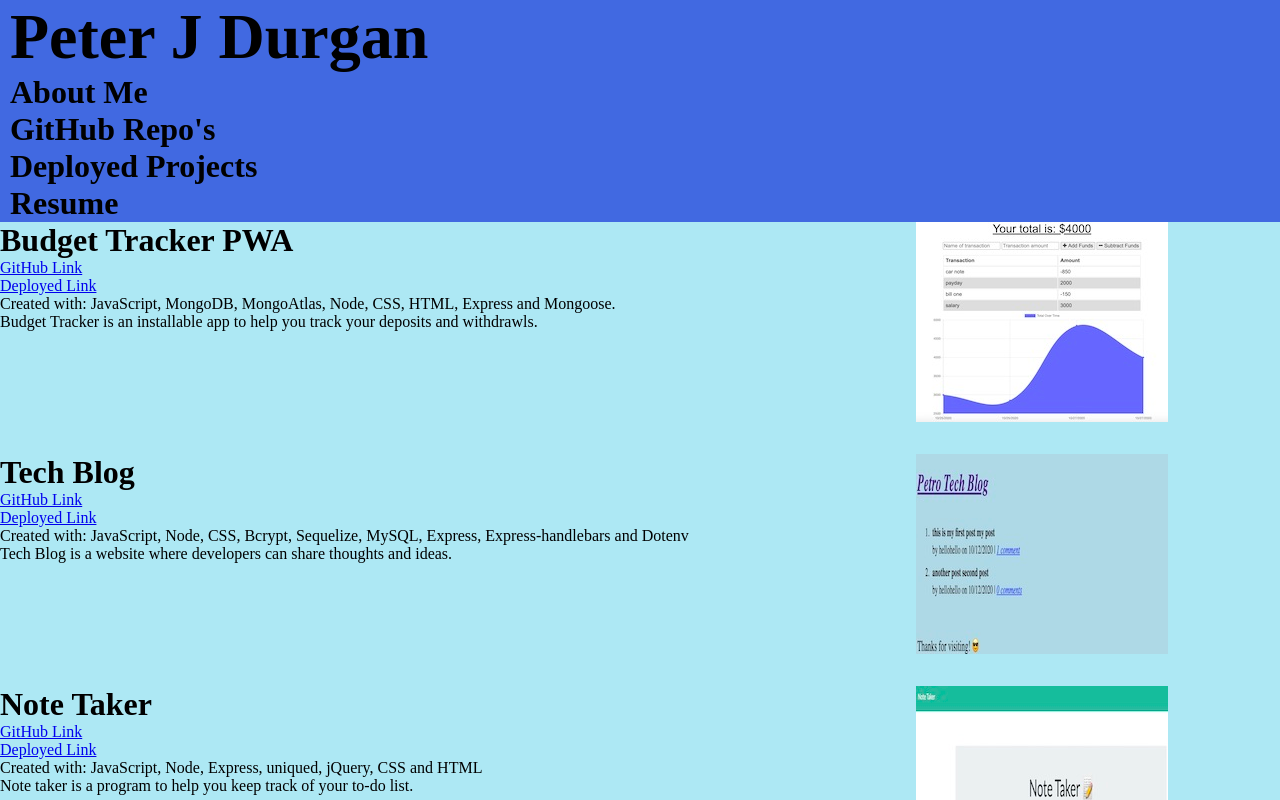
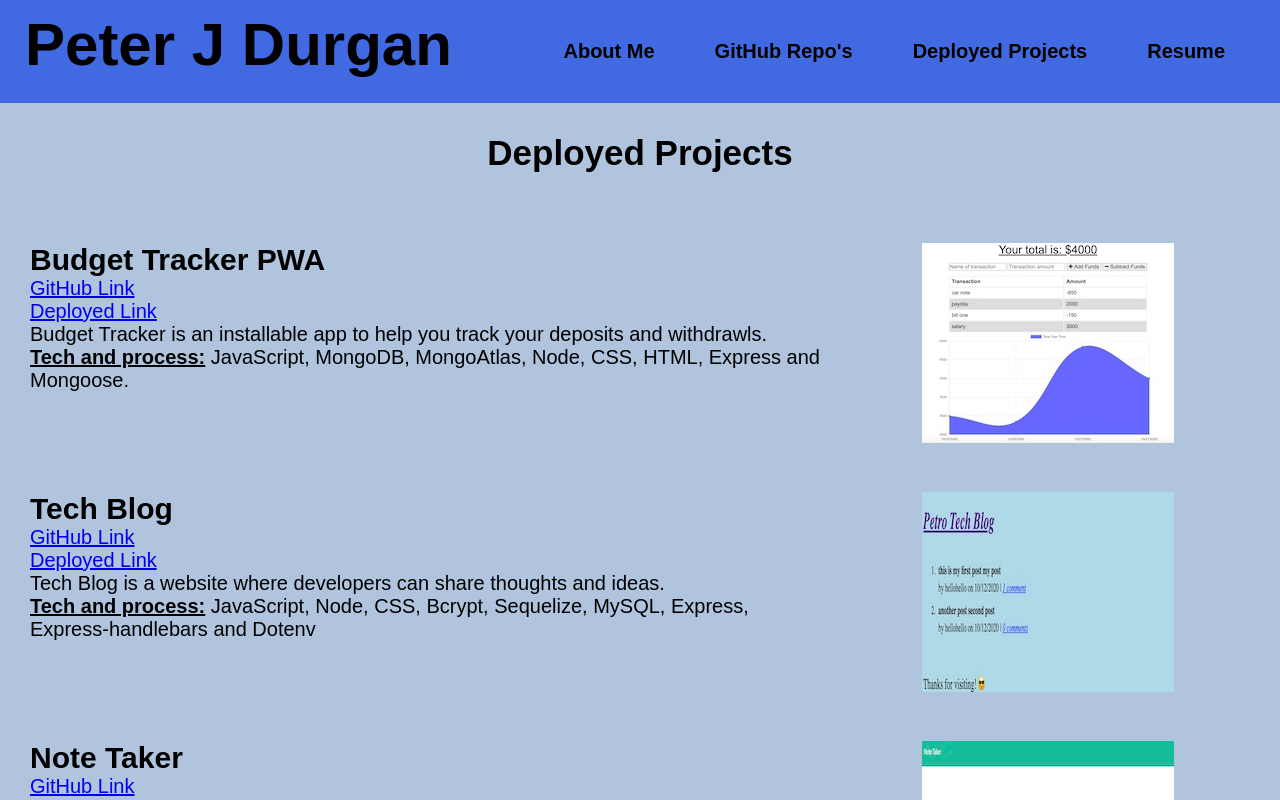
Before and after one commit to durganp1/pd-portfolio, a React (Create React App) app: page / in a window 1280 px wide. Both pictures are taken after a click on the element "Deployed Projects". Shown: the top 800 px of the page. Built offline with nearby package versions, Linux system fonts and the light colour scheme.

Commit message:
added css

```diff
--- a/src/App.js
+++ b/src/App.js
@@ -28,9 +28,6 @@ function App() {
         pageSelected = {pageSelected}
         setPageSelected = {setPageSelected}
         ></Header>
-        {/* <Nav
-
-        ></Nav> */}
       </header>
       <main className = 'main-body'>
         <SinglePage currentSection = {currentSection}></SinglePage>
--- a/src/components/Portfolio/index.js
+++ b/src/components/DeployedProjects/index.js
@@ -75,6 +75,7 @@ function DeployedProjects() {
 
     return (
         <div>
+            <h2>Deployed Projects</h2>
             <ul>
                 {projects.map((project) => (
 
@@ -87,9 +88,9 @@ function DeployedProjects() {
                             <br></br>
                             <a href = {project.deployedLink} target = '_blank' rel = 'noreferrer'>Deployed Link</a>
                             <br></br>
-                        <span className = 'project-stack'>Created with: {project.stack}</span>
+                            <span className = 'project-description'>{project.description}</span>
                             <br></br>
-                        <span className = 'project-description'>{project.description}</span>
+                            <span className = 'project-stack'><strong>Tech and process:</strong> {project.stack}</span>
                         </div>
 
                         <div className = 'background-container'>
--- a/src/components/Github/index.js
+++ b/src/components/Github/index.js
@@ -142,14 +142,15 @@ function GitHub() {
 
     return (
         <div>
+            <h2>GitHub Repo's</h2>
             <ul>
                 {repos.map((repo) => (
-                    <li className = '' key = {repo.title} >
-                        <div>
-                            <span>{repo.title}</span>
-                            <a href = {repo.githubLink} target = '_blank' rel = 'noreferrer'>GitHub Link</a>
-                            <span>Created with: {repo.stack}</span>
-                            <span>{repo.description}</span>
+                    <li className = 'github-li' key = {repo.title} >
+                        <div className = 'github-div'>
+                            <span className = 'repo-title'>{repo.title}</span><br></br>
+                            <a href = {repo.githubLink} target = '_blank' rel = 'noreferrer'>GitHub Link</a><br></br>
+                            <span>{repo.description}</span><br></br>
+                            <span><strong>Tech and process: </strong>{repo.stack}</span>
                         </div>
                     </li>
                 ))}
--- a/src/components/Header/index.js
+++ b/src/components/Header/index.js
@@ -20,7 +20,7 @@ function Header(props) {
             <nav>
                 <ul>
                     {sections.map((page) => (
-                        <li className = 'nav' key = {page.name} style = {{cursor: "grabbing"}}>
+                        <li className = 'nav-li' key = {page.name} style = {{cursor: "grabbing"}}>
                             <span onClick = {() => {setCurrentSection(page)}}>
                                 {page.name}
                             </span>
--- a/src/components/Nav/index.js
+++ b/src/components/Nav/index.js
@@ -1,32 +1,32 @@
 
 
-import React, {useEffect} from 'react';
+// import React, {useEffect} from 'react';
 
-function Nav(props) {
+// function Nav(props) {
 
-    const {
-        sections = [],
-        currentSection,
-        setCurrentSection
-    } = props;
+//     const {
+//         sections = [],
+//         currentSection,
+//         setCurrentSection
+//     } = props;
 
-    useEffect(() => {
-        document.title = (currentSection.name)
-    }, [currentSection]);
+//     useEffect(() => {
+//         document.title = (currentSection.name)
+//     }, [currentSection]);
 
-    return (
-        <nav>
-            <ul>
-                {sections.map((page) => (
-                    <li className = 'nav' key = {page.name} style = {{cursor: "grabbing"}}>
-                        <span onClick = {() => {setCurrentSection(page)}}>
-                            {page.name}
-                        </span>
-                    </li>
-                ))}
-            </ul>
-        </nav>
-    );
-}
+//     return (
+//         <nav>
+//             <ul>
+//                 {sections.map((page) => (
+//                     <li className = 'nav' key = {page.name} style = {{cursor: "grabbing"}}>
+//                         <span onClick = {() => {setCurrentSection(page)}}>
+//                             {page.name}
+//                         </span>
+//                     </li>
+//                 ))}
+//             </ul>
+//         </nav>
+//     );
+// }
 
-export default Nav;
+// export default Nav;
--- a/src/components/Resume/index.js
+++ b/src/components/Resume/index.js
@@ -89,16 +89,17 @@ function Resume() {
 
     return (
        <section>
+           <h2>Resume</h2>
            <div className = 'resume-head'>
            <h1>Peter J. Durgan</h1>
            <h3>Round Lake Beach, Illinois  60073</h3>
             <h3>Home 847-548-0775 {' '} Cell 224-944-3210</h3>
             <h3>durganp1@gmail.com</h3>
             <p>
-                <a href = 'https://www.linkedin.com/in/peter-durgan'>Resume</a>
+                {/* <a href = 'https://www.linkedin.com/in/peter-durgan'>Resume</a> */}
             </p>
             </div>
-            <div>
+            <div className = 'job-div'>
                 <ul>
                     {experience.map((job) => (
                         <li className = 'job' key = {job.company}>
@@ -114,7 +115,7 @@ function Resume() {
                     ))}
                 </ul>
             </div>
-            <div>
+            <div className = 'skills-div'>
                 <h3>Technical Skills</h3>
                 <ul>
                     <li>HTML</li>
@@ -135,7 +136,7 @@ function Resume() {
                     <li>REST</li>
                 </ul>
             </div>
-            <div>
+            <div className = 'skills-div'>
                 <h3>Skills / Honors</h3>
                 <ul>
                     <li>ALDP - Advanced Leadership Development Program - Aramark</li>
--- a/src/components/SinglePage/index.js
+++ b/src/components/SinglePage/index.js
@@ -3,7 +3,7 @@
 import React from 'react';
 import About from '../About';
 import Contact from '../Github';
-import DeployedProjects from '../Portfolio';
+import DeployedProjects from '../DeployedProjects';
 import Resume from '../Resume';
 
 const SinglePage = (page) => {
--- a/src/index.css
+++ b/src/index.css
@@ -7,57 +7,125 @@
 }
 
 body {
-  font-family: cursive;
+  font-family: Arial, Helvetica, sans-serif;
 }
 
-.container {
-
-}
-
+/* Header and Nav Start */
 .header-container {
   background-color: royalblue;
 }
 
 .header {
-  font-size: 2rem;
+  font-size: 30px;
   font-weight: bold;
   min-height: 60px;
-  padding-left: 10px;
+  padding: 10px 25px;
+  display: flex;
+  justify-content: space-between;
+  flex-wrap: wrap;
+}
+
+.header nav ul {
+  display: flex;
+}
+
+.nav-li {
+  list-style-type: none;
+  padding: 30px;
+  font-size: 20px;
+}
+
+.nav-li:hover{
+  text-decoration: underline;
 }
 
 .main-body {
-  background-color: rgba(173, 232, 244);
+  background-color: lightsteelblue;
   min-height: 900px;
+  padding-bottom: 40px;
 }
 
-
-
-.aboutText {
-  font-size: 1rem;
+.main-body h2 {
+  text-align: center;
+  font-size: 35px;
+  padding: 30px;
 }
 
-.aboutSection{
+/* About and Contact Start */
+.about-section{
   padding: 20px;
 }
 
-.profileImg {
+.contact-section{
   padding: 20px;
 }
 
+.about-text {
+  font-size: 25px;
+}
+
+.about-section div {
+  display: flex;
+  flex-wrap: wrap;
+  justify-content: space-around;
+  align-items: center;
+}
+
+.about-section div img {
+  width: 300px;
+  height: 300px;
+  margin: 30px;
+}
+
+.about-text::first-letter{
+  font-weight: bold;
+  font-size: 1.3em;
+}
+
+/* GitHub Start */
+.github-div {
+  margin-left: 50px;
+}
+
+.github-li {
+  margin: 0 10px 0 10px;
+  font-size: 20px;
+  padding-top: 40px;
+}
+
+strong {
+  font-weight: bold;
+  text-decoration: underline;
+}
+
+.repo-title {
+  font-size: 30px;
+}
+
+.github-li div a:hover {
+  color: red;
+}
+
+/* Deployed Projects Start */
 .project-container {
   display: flex;
   flex-wrap: nowrap;
   list-style-type: none;
-  margin-bottom: 2rem;
-  height: 200px;
+  margin: 40px 20px;
+  font-size: 20px;
+  align-items: flex-start;
 }
 
 .project-text {
-  width: 70%;
+  width: 65%;
+  margin: 0 10px 60px 10px;
+  font-size: 20px;
+
 }
 
 .background-container {
-  width: 30%;
+  width: 35%;
+  padding-left: 70px;
 }
 
 .project-background {
@@ -67,64 +135,76 @@ body {
 }
 
 .project-title {
-  font-size: 2rem;
+  font-size: 30px;
   font-weight: bold;
-
 }
 
-.project-stack {
-  font-size: 1rem;
-
+.project-container div a:hover {
+  color: red;
 }
 
-input, textarea, button {
-  border-radius: 15px;
-}
-
-.message-label {
-  vertical-align: top;
-  padding: 20px 10px;
-}
-
-.contact-div {
-  padding: 10px;
-}
-
+/*  Resume Start  */
 .resume-head {
   text-align: center;
 }
 
+.resume-head h1 {
+  font-size: 30px;
+}
+
+.resume-head h3 {
+  font-size: 20px;
+}
+
+.job-div {
+  display: flex;
+  flex-wrap: wrap;
+  justify-content: space-between;
+}
+
 .company-wrapper {
-  font-size: 20px;
+  font-size: 30px;
   font-weight: bold;
   margin-bottom: 5px;
 }
 
 .company-name {
   display: inline-block;
-  width: 70%;
+  width: 50%;
 }
 
 .job-title {
-  font-size: 18px;
+  font-size: 20px;
   font-weight: bold;
 }
 
 .job {
-  margin-bottom: 50px;
   list-style-type: none;
-  margin-right: 30px;
+  font-size: 20px;
+  margin: 50px 20px;
+}
+
+.skills-div {
+  font-size: 20px;
+  margin: 20px 20px 0 20px;
+}
+
+.skills-div ul {
+  margin-left: 30px;
+  padding-bottom: 30px;
+}
+
+/*  Footer Start  */
+.footer {
+  background-color: royalblue;
 }
 
 .footer-icons {
   text-align: center;
-  font-size: 2rem;
+  font-size: 50px;
+  padding: 30px;
 }
 
-.contactTitle {
-  font-size: 2rem;
+.footer-icons a {
+  padding: 0 30px;
 }
-
-.contact-div {
-  padding-left: 2rem;
-}
```
Also changed, not shown: src/components/About/index.js (+28 -15 lines). Lines whose indentation alone changed are shown as unchanged.
